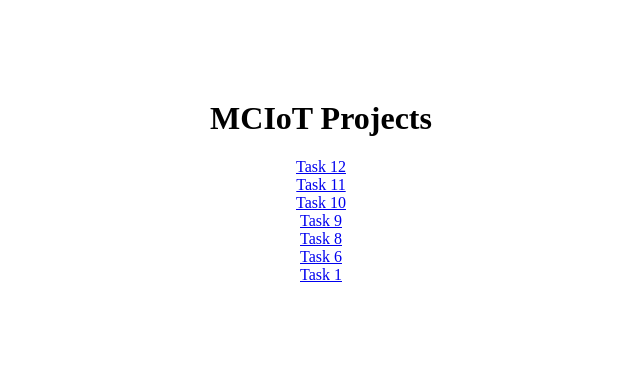
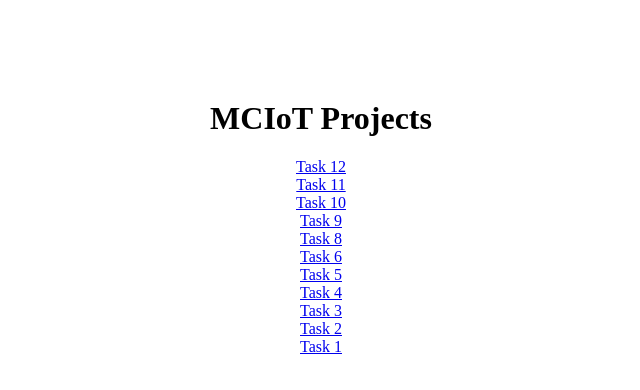
Before and after one commit to sainandhu2275/mciot, a React (Vite) app: page / in a window 1280 px wide. Shown: the top 390 px of the page, without its empty margins (319-959 px from the left). Built offline with nearby package versions, Linux system fonts and the light colour scheme.

Commit message:
Update main.jsx

```diff
--- a/src/main.jsx
+++ b/src/main.jsx
@@ -33,6 +33,10 @@ function Home() {
         <li><Link to="/task4">Task 9</Link></li>
         <li><Link to="/task5">Task 8</Link></li>
         <li><Link to="/task6">Task 6</Link></li>
+        <li><Link to="/task7">Task 5</Link></li>
+        <li><Link to="/task44">Task 4</Link></li>
+        <li><Link to="/task33">Task 3</Link></li>
+        <li><Link to="/task22">Task 2</Link></li>
         <li><Link to="/task1">Task 1</Link></li>
       </ul>
     </div>
@@ -73,7 +77,7 @@ function App() {
         />
         <Route
           path="/task7"
-          element={<RedirectToExternal url="https://wokwi.com/projects/383981664359646209" />}
+          element={<RedirectToExternal url="hhttps://wokwi.com/projects/446485620429689857" />}
         />
         <Route
           path="/task8"
@@ -82,6 +86,18 @@ function App() {
         <Route
           path="/task1"
           element={<RedirectToExternal url="https://www.tinkercad.com/things/kp0smgPOPnP/editel?lessonid=EFU6PEHIXGFUR1J&projectid=OGK4Q7VL20FZRV9&collectionid=OMOZACHJ9IR8LRE&title=Editing%20Components&sharecode=7i3elgVHFVDQxopeKFeOTiwYh-QbDqCqACa1H7oJTx8" />}
+        />
+        <Route
+          path="/task44"
+          element={<RedirectToExternal url="https://www.tinkercad.com/things/0zpgneQANV1-copy-of-copy-of-copy-of-task4/editel?returnTo=https%3A%2F%2Fwww.tinkercad.com%2Fdashboard%2Fdesigns%2Fcircuits&sharecode=NSScWwT6vd8WfJKV97gbDoIy8omDfLEHSwENCWxQhFE" />}
+        />
+        <Route
+          path="/task33"
+          element={<RedirectToExternal url="https://wokwi.com/projects/415371687258065921" />}
+        />
+        <Route
+          path="/task22"
+          element={<RedirectToExternal url="https://wokwi.com/projects/445984021591846913" />}
         />
       </Routes>
     </Router>
```
